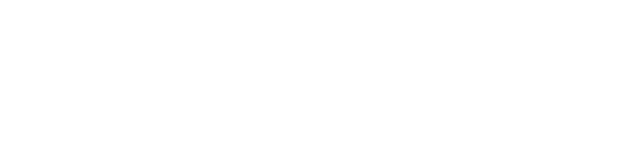
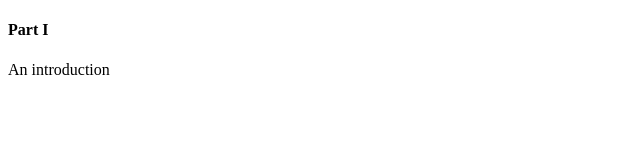
Before and after one commit to quintenmcelhiney/quintenmcelhiney.github.io, a plain HTML site: page index.html in a window 1280 px wide. Shown: the whole page, without its empty margins (0-640 px from the left). Drawn offline with Linux system fonts and the light colour scheme.

Commit message:
initial commit

```diff
--- a/index.html
+++ b/index.html
@@ -1,11 +1,13 @@
 <!DOCTYPE html>
 <html>
 	<head>
+		<meta charset="UTF-8">
+		<meta name="description" content="An Introduction to HTML">
 		<title>Quinten McElhiney</title>
-
 	</head>
 	<body>
-		<p></p>
+		<h4>Part I</h4>
+		<p>An introduction</p>
 
 	</body>
 
```
